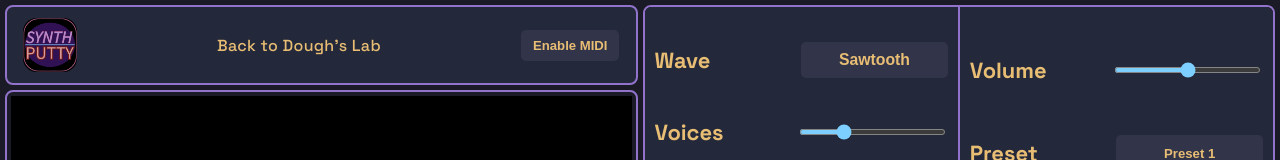
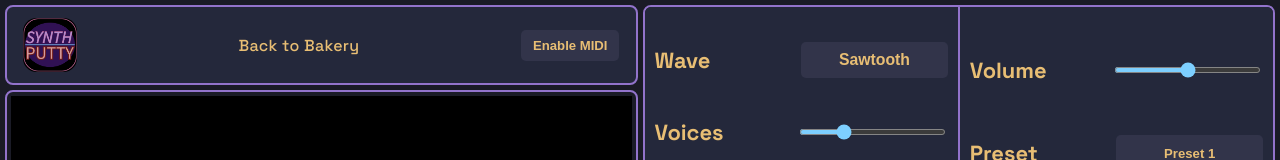
Before and after one commit to EvanCzako/SynthPutty, a React (Create React App) app: page / in a window 1280 px wide. Shown: the top 160 px of the page. Built offline with nearby package versions, Linux system fonts and the light colour scheme.

Commit message:
Update link

```diff
--- a/src/components/MainControls.tsx
+++ b/src/components/MainControls.tsx
@@ -17,11 +17,11 @@ export function MainControls() {
     <div className={styles.mainControls} style={{ fontSize }}>
       <img src={logoImg} className={styles.logo} alt="SynthPutty" />
       <a
-        href="https://evanczako.github.io/DoughLab2/"
+        href="https://evanczako.com"
         rel="noopener noreferrer"
         className={styles.backLink}
       >
-        Back to Dough's Lab
+        Back to Bakery
       </a>
 
       <div className={styles.buttonsContainer}>
```
